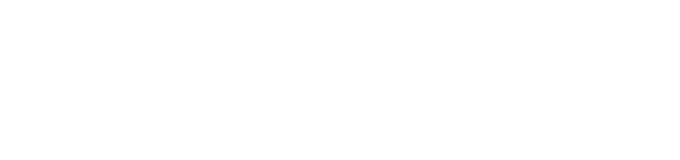
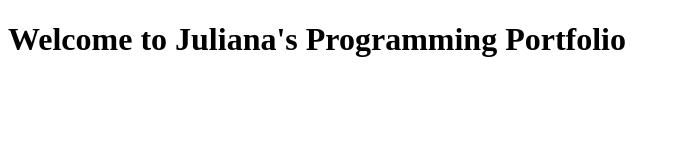
Before and after one commit to juliana-aguiar/github_juliana-aguiar.github.io, a plain HTML site: page index.html in a window 1280 px wide. Shown: the whole page, without its empty margins (0-680 px from the left). Drawn offline with Linux system fonts and the light colour scheme.

Commit message:
Update index.html

```diff
--- a/index.html
+++ b/index.html
@@ -1,2 +1,13 @@
 <!DOCTYPE HTML>
 <html>
+
+  <head>
+    <meta charset="utf-8">
+    <title>Juliana'a Programming Portfolio</title>
+  </head>
+
+  <body>
+    <h1>Welcome to Juliana's Programming Portfolio</h1>
+  </body>
+
+</html>
```
